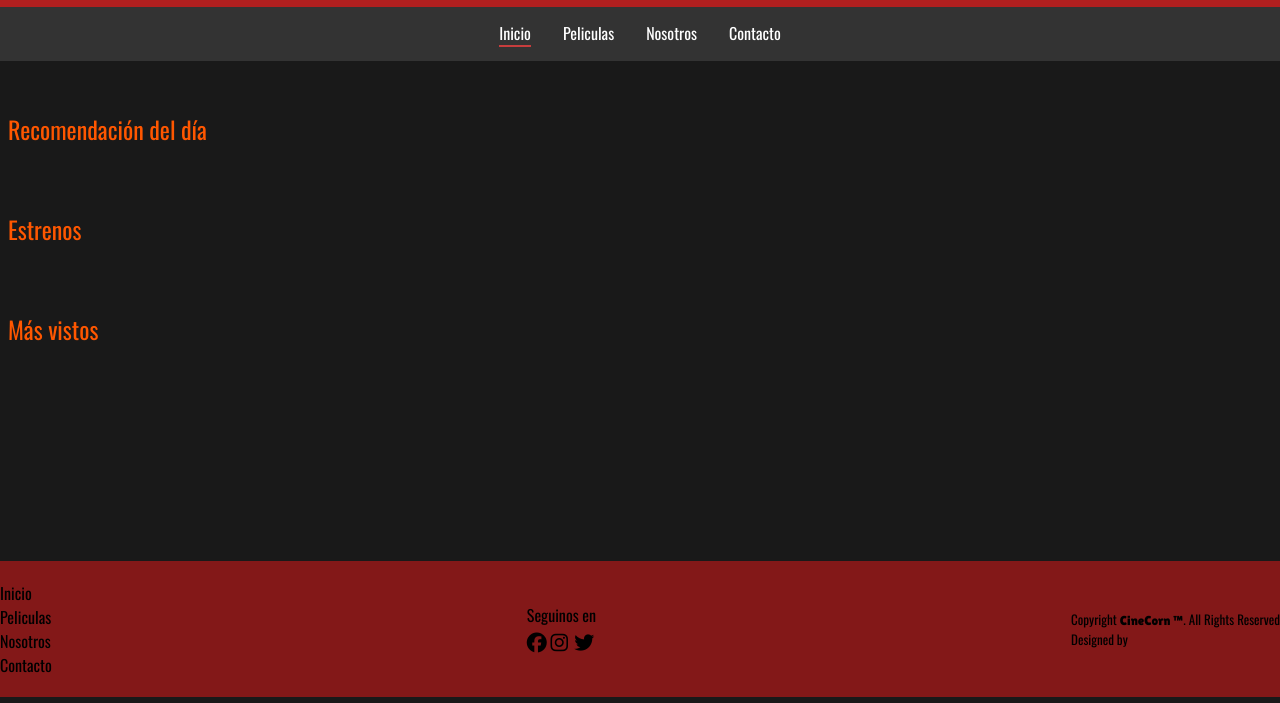
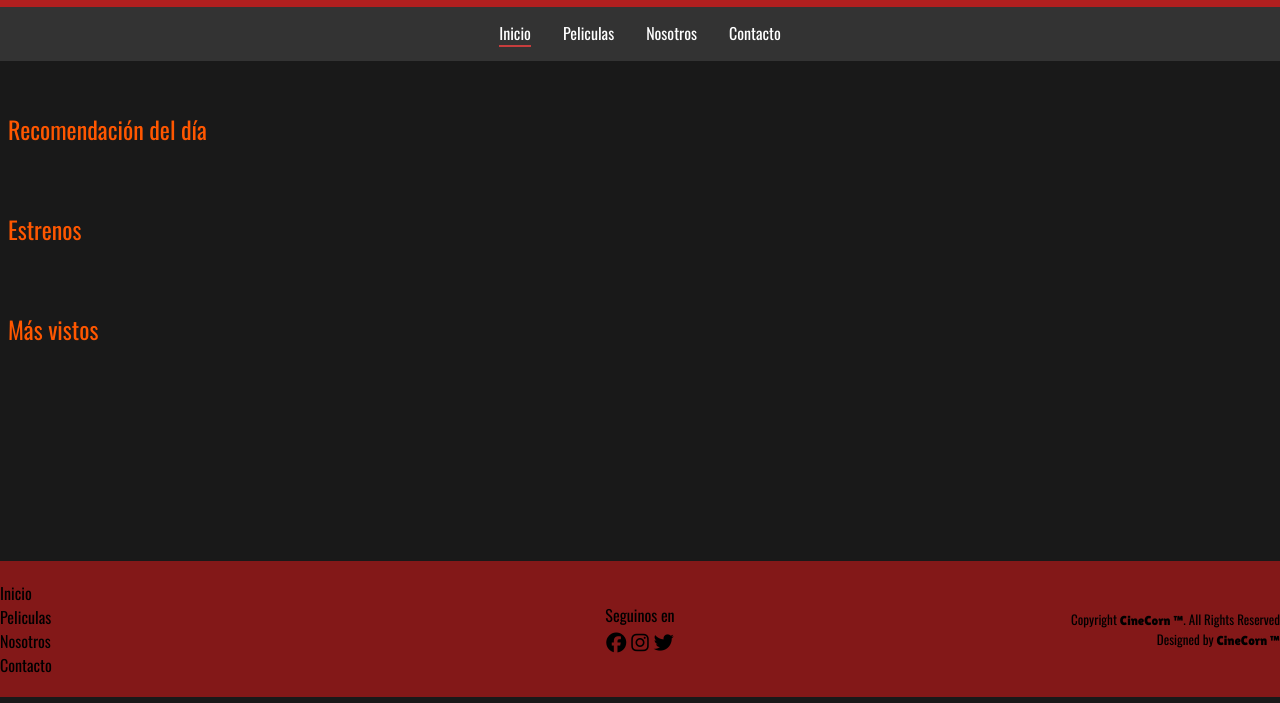
Before and after one commit to codoacodo-curso-python/tp1, a plain HTML site: page index.html in a window 1280 px wide. Shown: the part 97-800 px from the top of the page. Drawn offline with nearby package versions, Linux system fonts and the light colour scheme.

Commit message:
Correccion footer centrado

```diff
--- a/css/footer.css
+++ b/css/footer.css
@@ -10,7 +10,8 @@ footer .container{
 }
 
 footer .social {
-
+    flex: 1 1 33%;
+    text-align: center;
 }
 
 footer .social .fa {
@@ -40,7 +41,13 @@ footer .social .fa-reddit {
 }
 
 footer .navbar{
+    flex: 1 1 33%;
+    text-align: left;
+}
 
+footer .details{
+    flex: 1 1 33%;
+    text-align: right;
 }
 
 footer .copyright{
@@ -55,7 +62,6 @@ footer .credits{
 @media (min-width: 992px) {
     footer .container{
         flex-direction: row;
-        justify-content: space-between;
         align-items: center;
         max-width: 1280px;
     }
--- a/includes/footer.html
+++ b/includes/footer.html
@@ -22,7 +22,7 @@
         </div>
 
         <div class="credits">
-            Designed by <a></a>
+            Designed by <a href="index.html" class="ff-lilita">CineCorn &trade;</a>
         </div>
     </div>
 </div>
```
